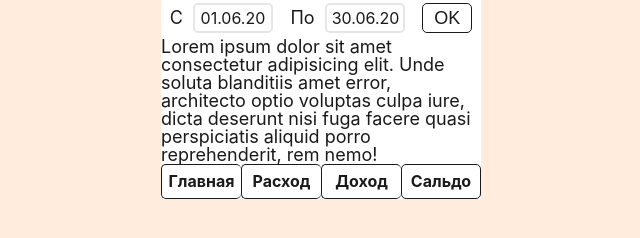
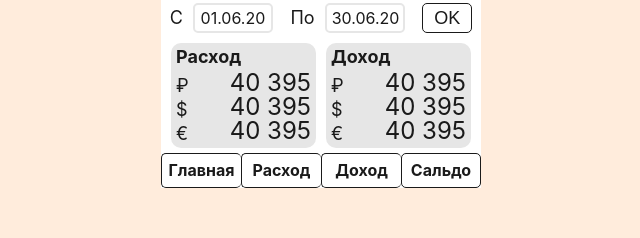
Before and after one commit to Rick-UK/CountMoney, a plain HTML site: page desk.html in a window 1280 px wide. Shown: the part 34-272 px from the top of the page, without its empty margins (319-959 px from the left). Drawn offline with Linux system fonts and the light colour scheme.

Commit message:
creater square block for income and expenses

```diff
--- a/desk.html
+++ b/desk.html
@@ -34,12 +34,51 @@
 
                     <button class="date-interval__btn" name="interval">OK</button>
 
-
-
                 </form>
                 <p class="date-interval__error">Неверно указанный интервал</p>
 
-                <p class="lorem">Lorem ipsum dolor sit amet consectetur adipisicing elit. Unde soluta blanditiis amet error, architecto optio voluptas culpa iure, dicta deserunt nisi fuga facere quasi perspiciatis aliquid porro reprehenderit, rem nemo!</p>
+                <section class="blocks">
+                    <div class="square-block">
+                        <h3 class="square-block__title">Расход</h3>
+                        <div class="square-block__result">
+                            <div class="square-block__currency">&#8381;</div>
+                            <div class="square-block__total">40 395</div>
+                        </div>
+
+                        <div class="square-block__result">
+                            <div class="square-block__currency">&#36;</div>
+                            <div class="square-block__total">40 395</div>
+                        </div>
+
+                        <div class="square-block__result">
+                            <div class="square-block__currency">&euro;</div>
+                            <div class="square-block__total">40 395</div>
+                        </div>
+
+                    </div>
+
+                    <div class="square-block">
+                        <h3 class="square-block__title">Доход</h3>
+                        <div class="square-block__result">
+                            <div class="square-block__currency">&#8381;</div>
+                            <div class="square-block__total">40 395</div>
+                        </div>
+
+                        <div class="square-block__result">
+                            <div class="square-block__currency">&#36;</div>
+                            <div class="square-block__total">40 395</div>
+                        </div>
+
+                        <div class="square-block__result">
+                            <div class="square-block__currency">&euro;</div>
+                            <div class="square-block__total">40 395</div>
+                        </div>
+
+                    </div>
+                </section>
+
+
+
 
                 <nav class="menu__wrap">
                     <ul class="menu">
--- a/sass/mobileDeskPage.sass
+++ b/sass/mobileDeskPage.sass
@@ -1,5 +1,4 @@
 .date-interval
-  //background: #ab97e09d
   display: flex
   justify-content: space-around
   margin-top: 5px
@@ -85,3 +84,37 @@
     margin-top: 5px
     margin-bottom: 5px
     display: none
+
+.blocks
+  width: 300px
+  padding: 5px 0
+  margin: 0 auto
+  //background: #8ce6a4
+  display: flex
+  justify-content: space-between
+
+.square-block
+  width: 145px
+  //border: 1px solid $buttonBorderColor
+  padding: 5px
+  background-color: $blockColor
+  border-radius: 10px
+
+  &__title
+    font-size: $h3
+    line-height: $h3
+    font-weight: 700
+    margin-bottom: 5px
+
+  &__result
+    display: flex
+    justify-content: space-between
+    align-items: flex-end
+
+  &__currency
+    font-size: $fontSizeForCurrency
+    line-height: $fontSizeForCurrency
+
+  &__total
+    font-size: $fontSizeForTotal
+    line-height: $fontSizeForTotal
--- a/sass/style.sass
+++ b/sass/style.sass
@@ -6,10 +6,13 @@ $mobileWith: 320px
 $h1: 24px
 $h1Font: 'Times New Roman', Times, serif
 $h2: 24px
+$h3: 18px
 
 $mainFont: -apple-system, BlinkMacSystemFont, Segoe UI, Roboto, Oxygen, Ubuntu, Cantarell, Fira Sans, Droid Sans, Helvetica Neue, sans-serif
 $mainFontSize: 18px
 $smallFontSize: 16px
+$fontSizeForTotal: 24px
+$fontSizeForCurrency: 18px
 $btnFontSize: 18px
 $btnSmallFontSize: 16px
 $mainFontColor: #1a1a1a
@@ -22,7 +25,7 @@ $buttonBorderColor: #1a1a1a
 $hoverColor: #cccccc
 $focusColor: #cccccc
 $activeColor: #b3b3b3
-
+$blockColor: #e6e6e6
 
 $bodybg: #ffecdc
 
```
Also changed, not shown: css/style.css.
